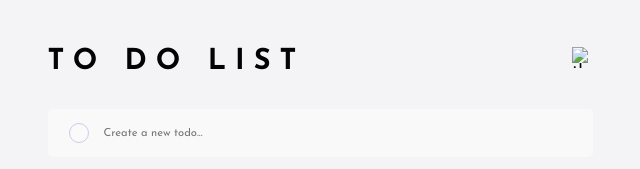
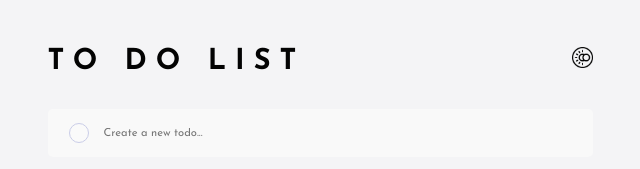
Before and after one commit to LuciaHF/LuciaHF.github.io, a plain HTML site: page index.html in a window 1280 px wide. Shown: the top 169 px of the page, 320-960 px from the left. Drawn offline with Linux system fonts and the light colour scheme.

Commit message:
Update index.html

```diff
--- a/index.html
+++ b/index.html
@@ -12,7 +12,7 @@
       <header>
         <h1>TO DO LIST</h1>
         <img
-          src="assets/img/darkmodee.png"
+          src="darkmodee.png"
           class="icon-theme"
           id="icon-theme"
           alt="theme"
```
